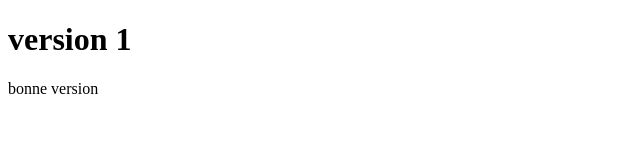
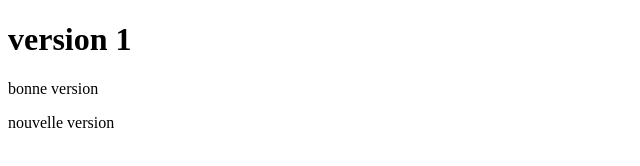
Before and after one commit to Cphil31/branch, a plain HTML site: page version1.html in a window 1280 px wide. Shown: the whole page, without its empty margins (0-640 px from the left). Drawn offline with Linux system fonts and the light colour scheme.

Commit message:
nouvelle version

```diff
--- a/version1.html
+++ b/version1.html
@@ -8,5 +8,6 @@
 <body>
     <h1>version 1</h1>
     <p>bonne version</p>
+    <p>nouvelle version</p>
 </body>
 </html>
```
